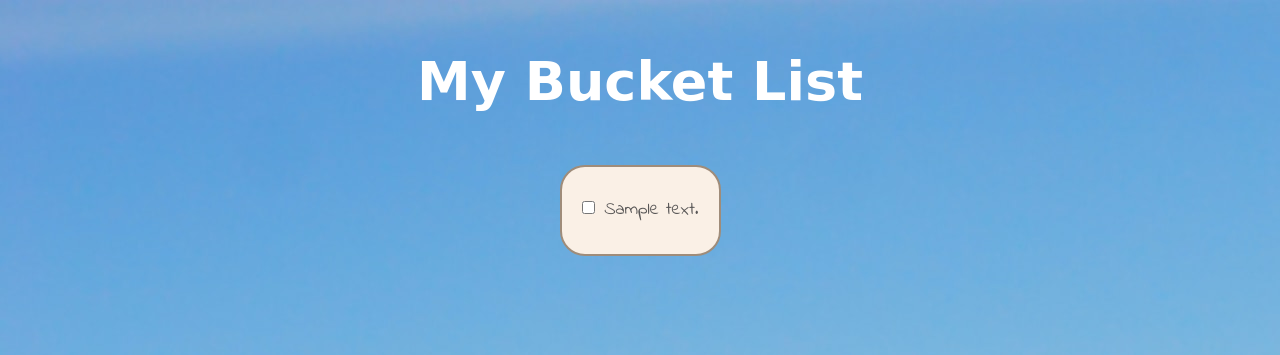
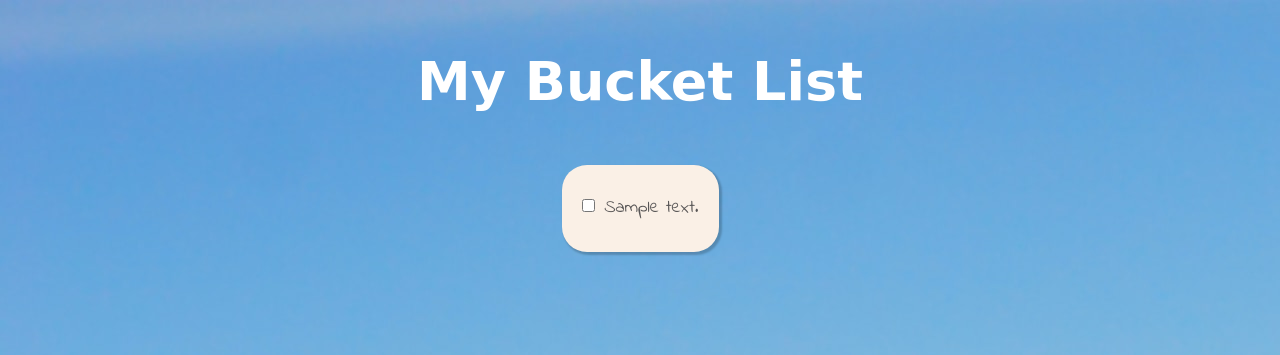
Before and after one commit to cesargmr2107/CloudWorkshopWeb, a Flask app: template templates/index.html in a window 1280 px wide. Shown: the top 355 px of the page. Run offline with Flask 2, Linux system fonts and the light colour scheme; the template is opened without the code that fills it: most values are stand-ins (such as "Sample title", 1, 10 or a date in 2020); some web fonts are replaced.

Commit message:
Item list shadow

```diff
--- a/static/index.css
+++ b/static/index.css
@@ -17,8 +17,8 @@ h1 {
     margin: 0 auto;
     padding: 20px;
     border-radius: 25px;
-    border: 2px solid #9f8c7a;
     background-color: #FAF0E6;
+    box-shadow: 2px 2px 2px 1px rgba(0, 0, 0, 0.2);
 }
 
 label {
```
